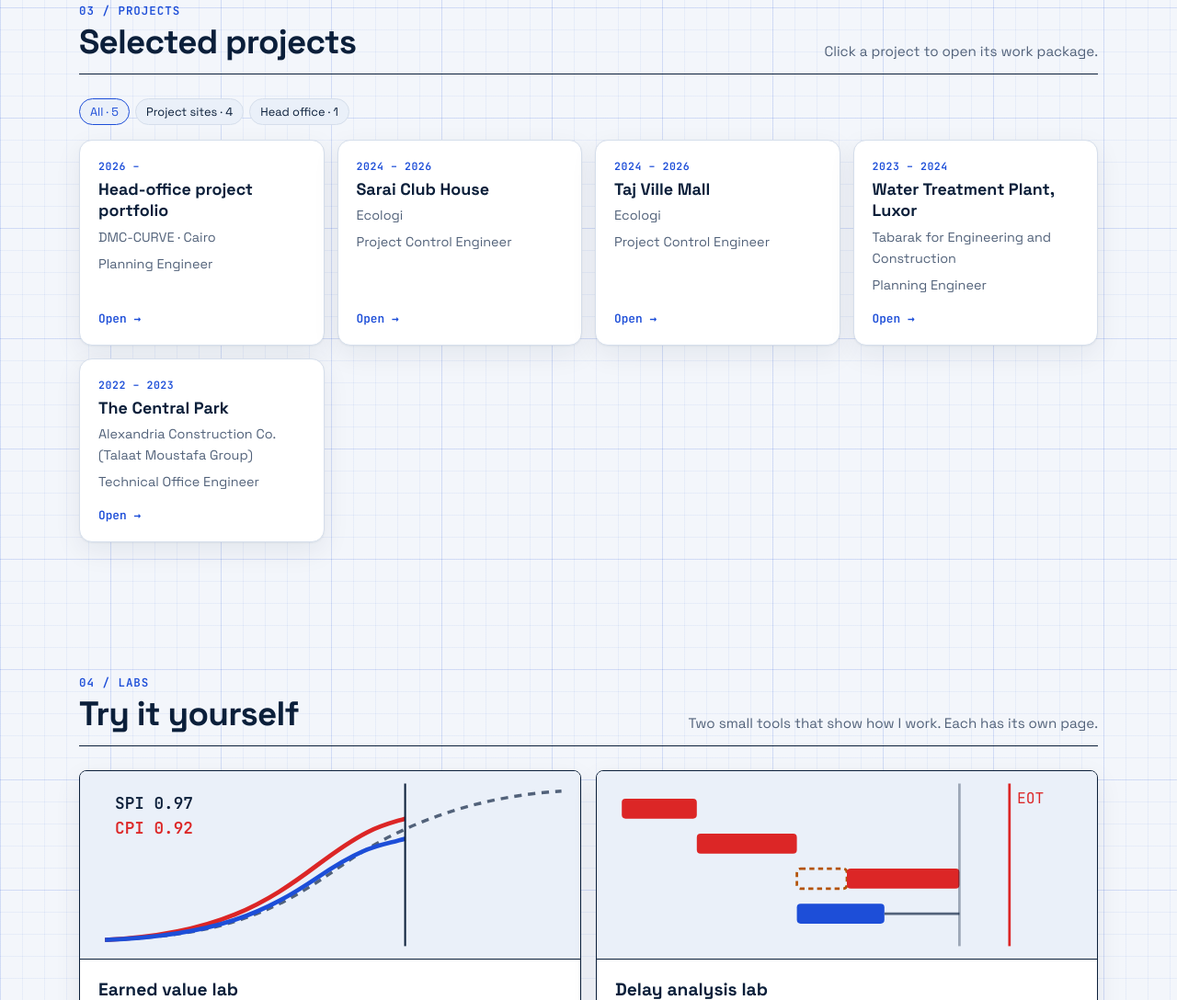
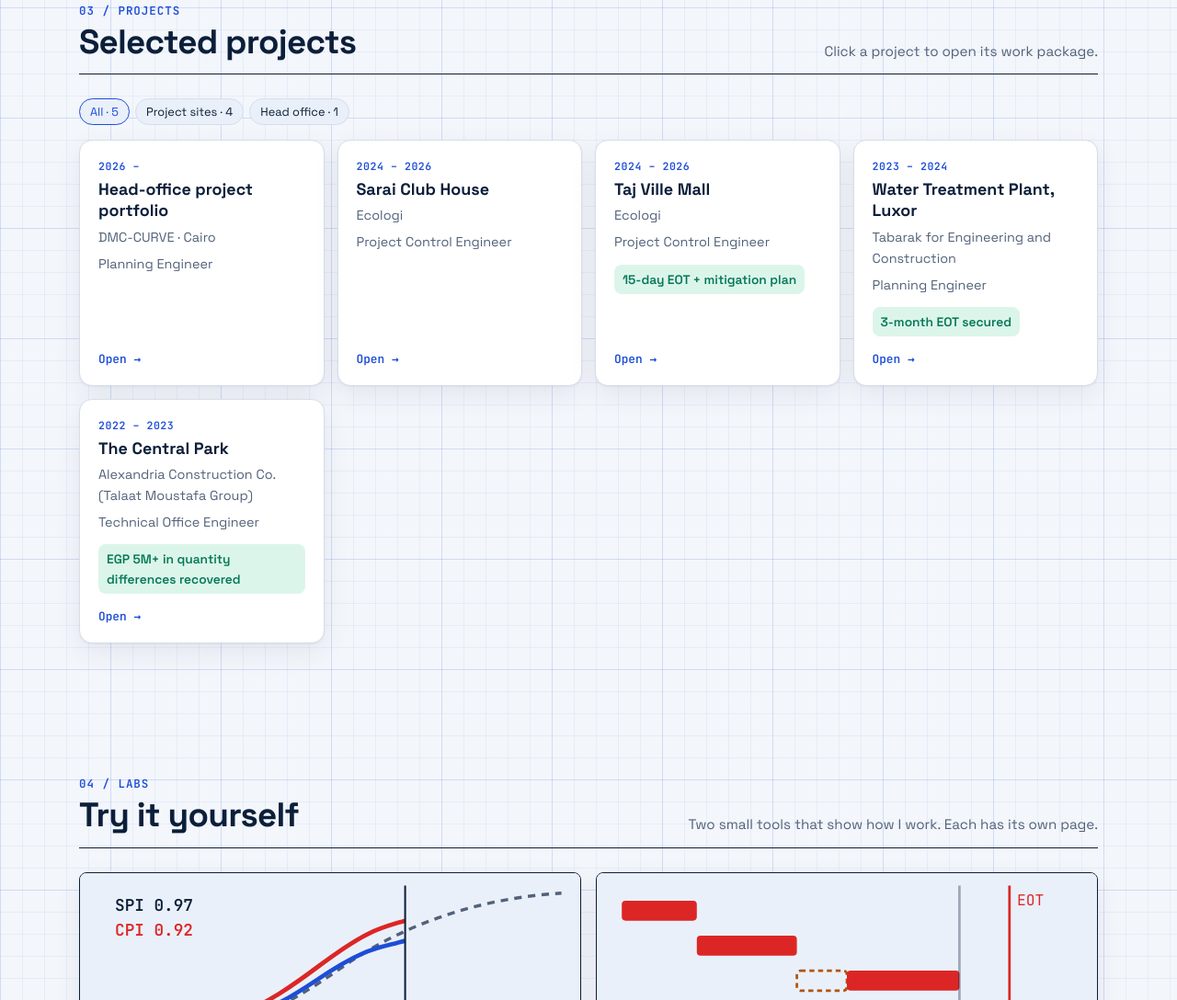
Before and after one commit to ahmed3okail/3okail-blueprint, a plain HTML site: page index.html in a window 1280 px wide. Shown: the part 1672-2760 px from the top of the page at 92% size. Drawn offline with Linux system fonts and the light colour scheme.

Commit message:
Add project results to site and CV (#5)
- The Central Park: EGP 5M+ quantity differences recovered in owner IPCs
- Luxor water treatment plant: 3-month EOT secured
- Taj Ville Mall: 15-day EOT on a 6-month project + mitigation plan
- Result badge on project cards, result box in project details, lead bullet in career timeline and CV


Claude-Session: https://claude.ai/code/session_01FSJgK8K4Cozr3sgfaiEheS

Co-authored-by: Claude <noreply@anthropic.com>

```diff
--- a/assets/site.css
+++ b/assets/site.css
@@ -346,3 +346,4 @@ nav.links a.cur{color:var(--ink);background:var(--surface-2)}
 #loader .pc{color:#3b9bff} #loader .bar{background:#16304f} #loader .bar i{background:#2f8cff}
 .counter b span{font-size:inherit;color:inherit}
 :root[lang="ar"] .subhero .crumb{font-family:var(--font);letter-spacing:0;font-size:.9rem}
+.proj .res{font-weight:600;font-size:.86rem;color:var(--good);background:var(--good-soft);border-radius:8px;padding:5px 9px;margin-top:6px;align-self:flex-start}
--- a/index.html
+++ b/index.html
@@ -180,7 +180,7 @@ en:{
       ['Recovery plans & training','Recovery schedules for delayed work, in-house automation tools, and P6 training for junior planners.']],
  prjT:'Selected projects', prjP:'Click a project to open its work package.',
  filters:[['all','All'],['site','Project sites'],['office','Head office']],
- open:'Open →', prev:'← Previous', next:'Next →', role:'Role',
+ open:'Open →', result:'Result', prev:'← Previous', next:'Next →', role:'Role',
  labsT:'Try it yourself', labsP:'Two small tools that show how I work. Each has its own page.',
  lab1T:'Earned value lab', lab1P:'Set a project\'s budget, time and progress and watch the S-curve, SPI, CPI and EAC react.',
  lab2T:'Delay analysis lab', lab2P:'Drop a delay into a schedule, see if it hits the critical path, and find out whether it earns an EOT.',
@@ -207,7 +207,7 @@ ar:{
       ['خطط الاستدراك والتدريب','برامج استدراك للأعمال المتأخرة، وأدوات أتمتة داخلية، وتدريب مهندسي التخطيط الجدد على P6.']],
  prjT:'مشروعات مختارة', prjP:'اضغط على أي مشروع لترى تفاصيل دوري فيه.',
  filters:[['all','الكل'],['site','مواقع المشروعات'],['office','المكتب الرئيسي']],
- open:'← التفاصيل', prev:'→ السابق', next:'التالي ←', role:'الدور',
+ open:'← التفاصيل', result:'النتيجة', prev:'→ السابق', next:'التالي ←', role:'الدور',
  labsT:'جرّب بنفسك', labsP:'أداتان صغيرتان توضحان طريقة شغلي. لكل واحدة صفحة مستقلة.',
  lab1T:'معمل القيمة المكتسبة', lab1P:'حدّد ميزانية المشروع ومدته ونسبة الإنجاز وشوف منحنى S و SPI و CPI و EAC بيتغيروا.',
  lab2T:'معمل تحليل التأخير', lab2P:'أضف تأخير في برنامج زمني، وشوف هل يأثر على المسار الحرج، وهل يستحق تمديد مدة.',
@@ -223,13 +223,13 @@ var projects=[
  {id:'sarai',cat:'site',k:'2024 – 2026',name:{en:'Sarai Club House',ar:'Sarai Club House'},org:{en:'Ecologi',ar:'Ecologi'},role:{en:'Project Control Engineer',ar:'مهندس مراقبة مشروعات'},period:{en:'Nov 2024 – Apr 2026',ar:'نوفمبر 2024 – أبريل 2026'},
   pts:{en:['Built and updated the Primavera P6 baseline and schedule.','Weekly and monthly progress reports for management.','Delay analysis and EOT claim preparation backed by site records.','Cost reports on budget, actuals, variances and forecasts.'],
        ar:['إعداد وتحديث البرنامج الأساسي والبرنامج الزمني على Primavera P6.','تقارير تقدم أسبوعية وشهرية للإدارة.','تحليل التأخير وإعداد مطالبة تمديد المدة مدعومة بسجلات الموقع.','تقارير تكلفة عن الميزانية والفعلي والانحرافات والتوقعات.']}},
- {id:'taj',cat:'site',k:'2024 – 2026',name:{en:'Taj Ville Mall',ar:'Taj Ville Mall'},org:{en:'Ecologi',ar:'Ecologi'},role:{en:'Project Control Engineer',ar:'مهندس مراقبة مشروعات'},period:{en:'Nov 2024 – Apr 2026',ar:'نوفمبر 2024 – أبريل 2026'},
+ {id:'taj',res:{en:'15-day EOT + mitigation plan',ar:'تمديد 15 يوم + خطة تصحيحية'},resL:{en:'Prepared the time claim that secured a 15-day EOT on a 6-month project, and built the project\'s mitigation plan.',ar:'أعددت المطالبة الزمنية التي حصلت بها على تمديد 15 يوم في مشروع مدته 6 شهور، وأعددت الخطة التصحيحية (Mitigation Plan) للمشروع.'},cat:'site',k:'2024 – 2026',name:{en:'Taj Ville Mall',ar:'Taj Ville Mall'},org:{en:'Ecologi',ar:'Ecologi'},role:{en:'Project Control Engineer',ar:'مهندس مراقبة مشروعات'},period:{en:'Nov 2024 – Apr 2026',ar:'نوفمبر 2024 – أبريل 2026'},
   pts:{en:['Schedule baseline and periodic updates in Primavera P6.','Purchase order review against the budget and approved BOQ.','Petty cash, manpower and equipment monitoring against cost codes.','Coordination with contractors and stakeholders for reporting data.'],
        ar:['البرنامج الأساسي والتحديثات الدورية على Primavera P6.','مراجعة أوامر الشراء مقابل الميزانية وجدول الكميات المعتمد.','متابعة العُهد والعمالة والمعدات مقابل أكواد التكلفة.','التنسيق مع المقاولين والأطراف المعنية لبيانات التقارير.']}},
- {id:'tab',cat:'site',k:'2023 – 2024',name:{en:'Water Treatment Plant, Luxor',ar:'محطة معالجة مياه بالأقصر'},org:{en:'Tabarak for Engineering and Construction',ar:'تبارك للهندسة والمقاولات'},role:{en:'Planning Engineer',ar:'مهندس تخطيط'},period:{en:'Dec 2023 – Nov 2024',ar:'ديسمبر 2023 – نوفمبر 2024'},
+ {id:'tab',res:{en:'3-month EOT secured',ar:'تمديد مدة 3 شهور'},resL:{en:'Prepared the time claim that secured a 3-month Extension of Time (EOT).',ar:'أعددت المطالبة الزمنية التي حصلت بها على تمديد مدة 3 شهور (EOT).'},cat:'site',k:'2023 – 2024',name:{en:'Water Treatment Plant, Luxor',ar:'محطة معالجة مياه بالأقصر'},org:{en:'Tabarak for Engineering and Construction',ar:'تبارك للهندسة والمقاولات'},role:{en:'Planning Engineer',ar:'مهندس تخطيط'},period:{en:'Dec 2023 – Nov 2024',ar:'ديسمبر 2023 – نوفمبر 2024'},
   pts:{en:['Detailed Primavera P6 schedules and critical path tracking.','Earned value analysis to measure project performance.','Weekly and monthly progress reports presented to management.','Support for delay analysis and EOT claims.'],
        ar:['برامج زمنية تفصيلية على Primavera P6 ومتابعة المسار الحرج.','تحليل القيمة المكتسبة لقياس أداء المشروع.','تقارير تقدم أسبوعية وشهرية تُعرض على الإدارة.','دعم تحليل التأخير ومطالبات تمديد المدة.']}},
- {id:'cp',cat:'site',k:'2022 – 2023',name:{en:'The Central Park',ar:'The Central Park'},org:{en:'Alexandria Construction Co. (Talaat Moustafa Group)',ar:'شركة الإسكندرية للإنشاءات (مجموعة طلعت مصطفى)'},role:{en:'Technical Office Engineer',ar:'مهندس مكتب فني'},period:{en:'Sep 2022 – Dec 2023',ar:'سبتمبر 2022 – ديسمبر 2023'},
+ {id:'cp',res:{en:'EGP 5M+ in quantity differences recovered',ar:'استرجاع فروق كميات +5 مليون جنيه'},resL:{en:'Reviewed quantity surveys and recovered quantity differences worth more than EGP 5 million in the owner\'s interim payment certificates.',ar:'راجعت حصر الكميات واسترجعت فروق كميات بقيمة تتجاوز 5 مليون جنيه في مستخلصات المالك.'},cat:'site',k:'2022 – 2023',name:{en:'The Central Park',ar:'The Central Park'},org:{en:'Alexandria Construction Co. (Talaat Moustafa Group)',ar:'شركة الإسكندرية للإنشاءات (مجموعة طلعت مصطفى)'},role:{en:'Technical Office Engineer',ar:'مهندس مكتب فني'},period:{en:'Sep 2022 – Dec 2023',ar:'سبتمبر 2022 – ديسمبر 2023'},
   pts:{en:['Shop drawings and quantity surveys for subcontractor invoices.','RFIs and material submittals for compliance with specifications.','Daily, weekly and monthly progress reports and coordination between trades.'],
        ar:['الرسومات التنفيذية وحصر الكميات لمستخلصات مقاولي الباطن.','طلبات الاستيضاح واعتمادات المواد وفق المواصفات.','تقارير التقدم اليومية والأسبوعية والشهرية والتنسيق بين التخصصات.']}}
 ];
@@ -242,12 +242,12 @@ function renderProjects(){
   $('filters').innerHTML=t('filters').map(function(f){var n=f[0]==='all'?projects.length:projects.filter(function(p){return p.cat===f[0]}).length;return '<button type="button" class="pill'+(filter===f[0]?' on':'')+'" data-f="'+f[0]+'">'+esc(f[1])+' · '+n+'</button>'}).join('');
   shown=projects.filter(function(p){return filter==='all'||p.cat===filter});
   var L=S.lang;
-  $('projGrid').innerHTML=shown.map(function(p,i){return '<button type="button" class="proj" data-i2="'+i+'"><span class="k">'+p.k+'</span><h3>'+esc(p.name[L])+'</h3><span class="o">'+esc(p.org[L])+'</span><span class="o">'+esc(p.role[L])+'</span><span class="more">'+esc(t('open'))+'</span></button>'}).join('');
+  $('projGrid').innerHTML=shown.map(function(p,i){return '<button type="button" class="proj" data-i2="'+i+'"><span class="k">'+p.k+'</span><h3>'+esc(p.name[L])+'</h3><span class="o">'+esc(p.org[L])+'</span><span class="o">'+esc(p.role[L])+'</span>'+(p.res?'<span class="res">'+esc(p.res[L])+'</span>':'')+'<span class="more">'+esc(t('open'))+'</span></button>'}).join('');
 }
 function openModal(i){
   mIdx=(i+shown.length)%shown.length; var p=shown[mIdx], L=S.lang;
   $('mNo').textContent=(mIdx+1)+' / '+shown.length;
-  $('mBody').innerHTML='<h3 id="mTitle">'+esc(p.name[L])+'</h3><p style="color:var(--muted);margin:0 0 10px">'+esc(p.org[L])+'</p><span class="chip">'+esc(t('role'))+': '+esc(p.role[L])+'</span><span class="chip">'+esc(p.period[L])+'</span><ul>'+p.pts[L].map(function(x){return '<li>'+esc(x)+'</li>'}).join('')+'</ul>';
+  $('mBody').innerHTML='<h3 id="mTitle">'+esc(p.name[L])+'</h3><p style="color:var(--muted);margin:0 0 10px">'+esc(p.org[L])+'</p><span class="chip">'+esc(t('role'))+': '+esc(p.role[L])+'</span><span class="chip">'+esc(p.period[L])+'</span>'+(p.resL?'<div class="verdict good" style="margin-top:14px"><b>'+esc(t('result'))+':</b> '+esc(p.resL[L])+'</div>':'')+'<ul>'+p.pts[L].map(function(x){return '<li>'+esc(x)+'</li>'}).join('')+'</ul>';
   $('mPrev').textContent=t('prev'); $('mNext').textContent=t('next');
   $('modal').classList.add('open'); $('mClose').focus();
 }
```
Also changed, not shown: career.html (+6 -6 lines), 1 other file.
